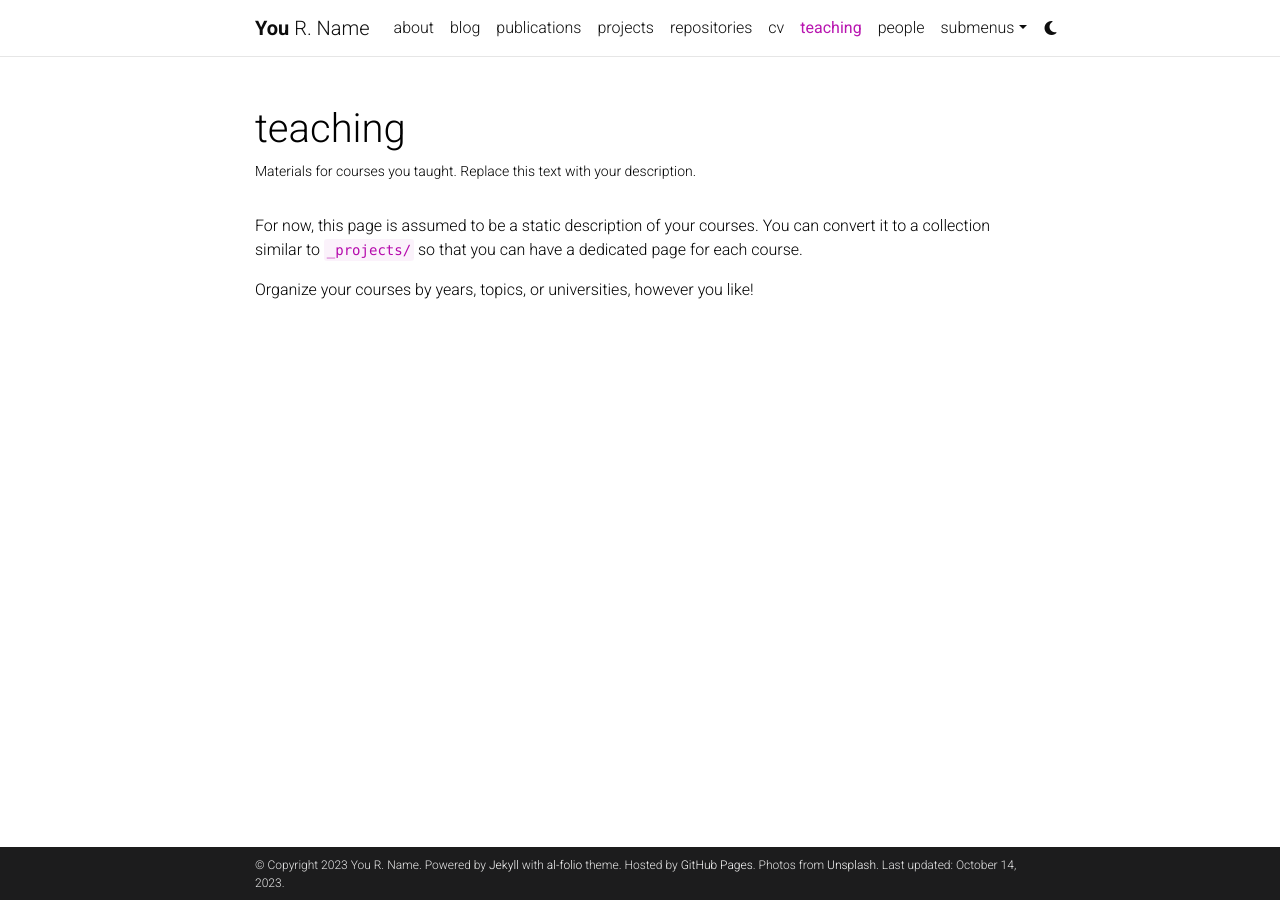
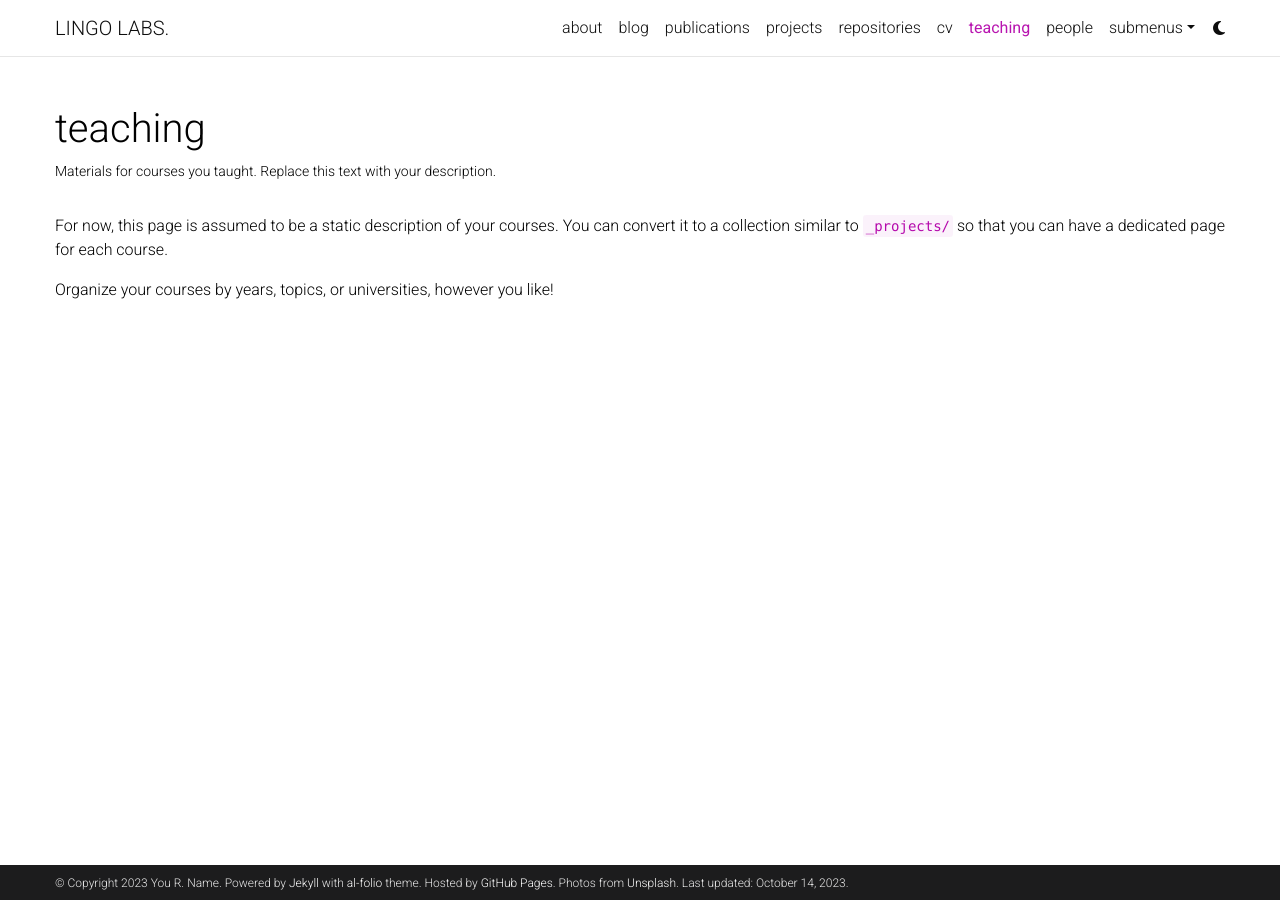
Before and after one commit to lingo-iitgn/lingo-iitgn.github.io, a Jekyll site: the page built from _pages/teaching.md, in a window 1280 px wide. Built offline with Jekyll 4.4.1, drawn with Linux system fonts in a browser that asks for light colours; comment, search, counter and statistics services are not loaded; a style sheet for code colours, icons or effects is not loaded.

```diff
--- a/_config.yml
+++ b/_config.yml
@@ -2,7 +2,7 @@
 # Site settings
 # -----------------------------------------------------------------------------
 
-title: blank # the website title (if blank, full name will be used instead)
+title: LINGO LABS. # the website title (if blank, full name will be used instead)
 first_name: You
 middle_name: R.
 last_name: Name
@@ -51,7 +51,7 @@ navbar_fixed: true
 footer_fixed: true
 
 # Dimensions
-max_width: 800px
+max_width: 1200px
 
 # TODO: add layout settings (single page vs. multi-page)
 
```
